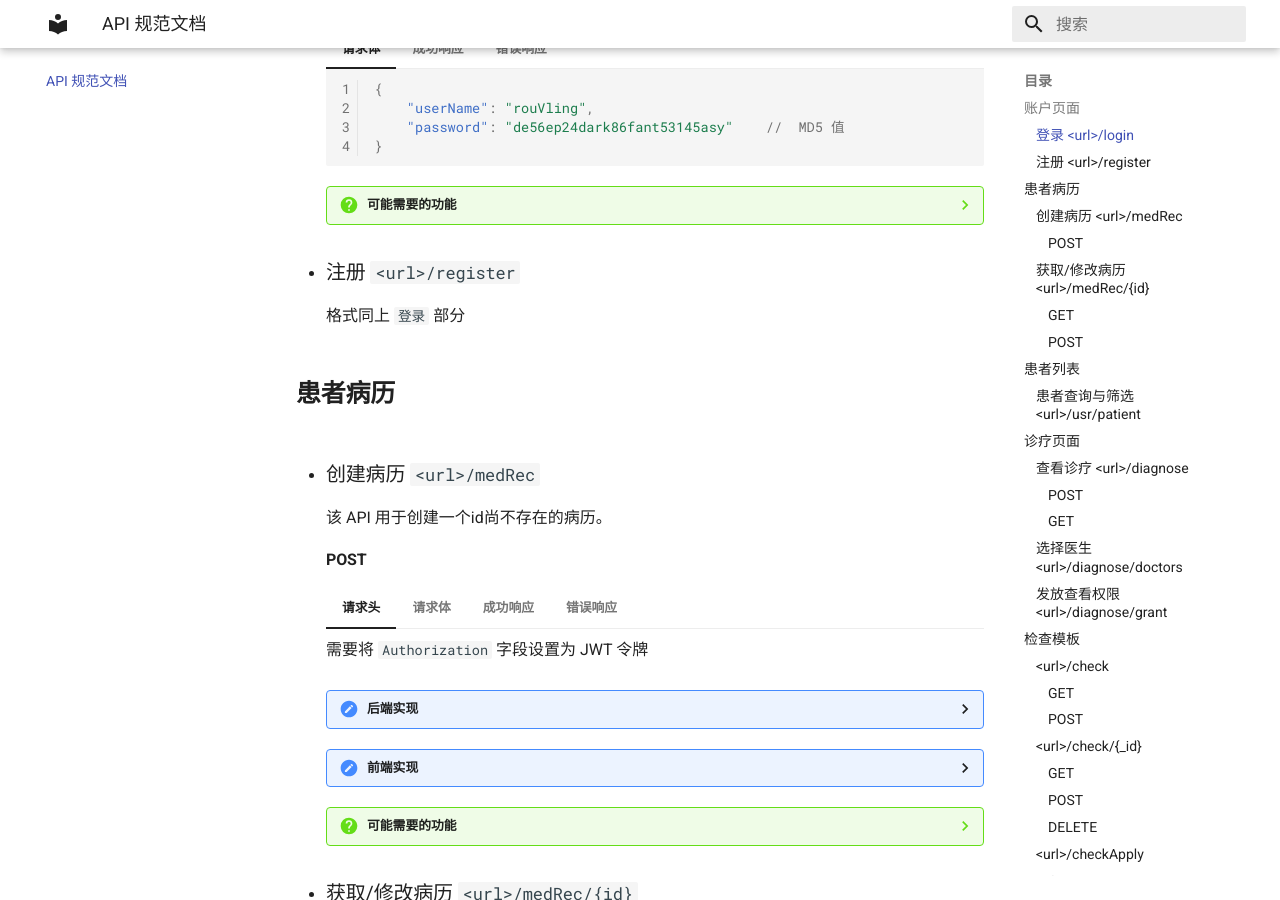
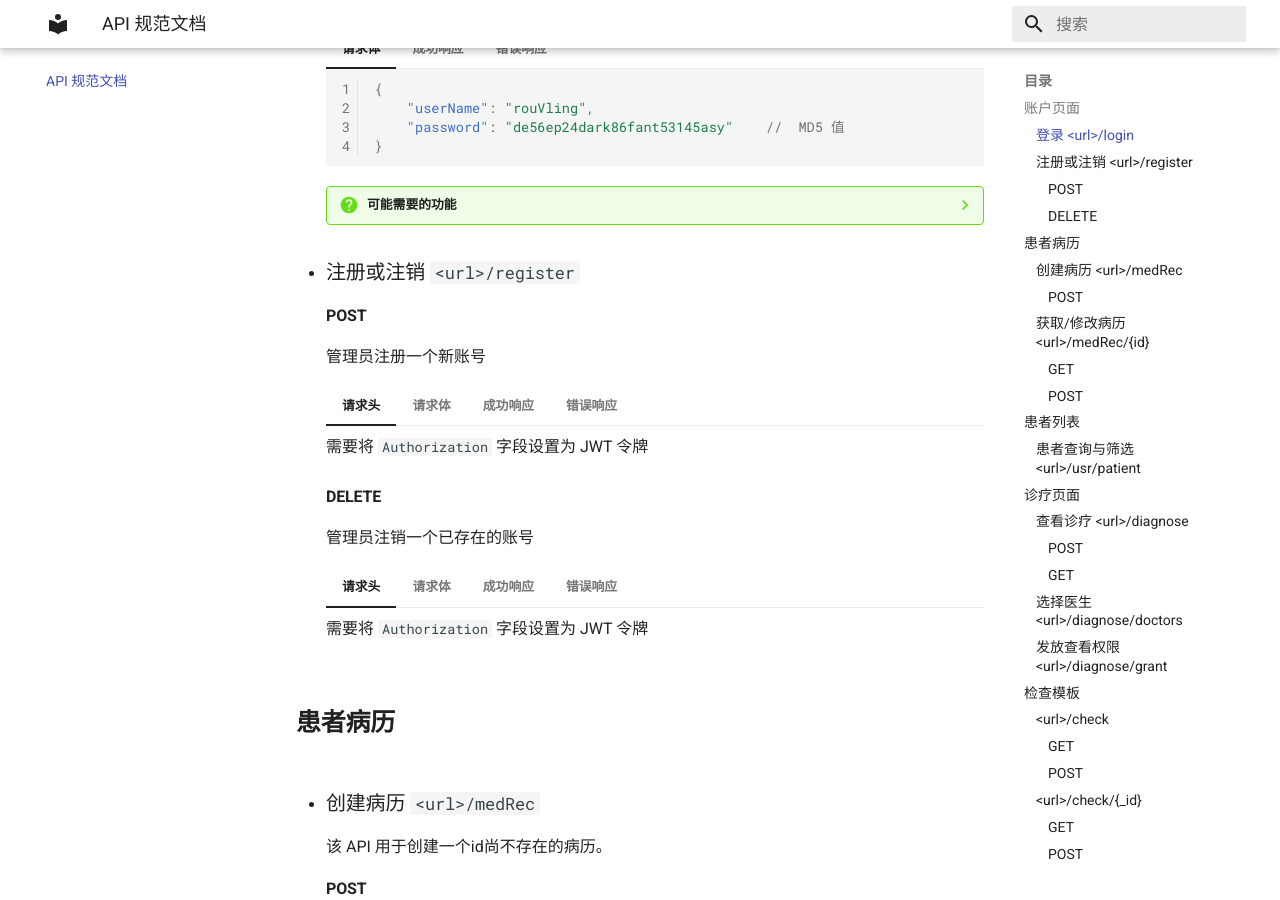
Before and after one commit to rouVling/2023SE-document, an MkDocs documentation site: the page built from docs/API.md, in a window 1280 px wide and 900 px high, scrolled down 513 px. Built offline with MkDocs 1.6.1 and Material for MkDocs 9.7.7, drawn with Linux system fonts in a browser that asks for light colours.

Commit message:
增加register的注销账号以及管理员鉴权

````diff
--- a/docs/API.md
+++ b/docs/API.md
@@ -43,9 +43,74 @@
 		- 医生端每次登录都更新token，实现三天不登录才需要重新登录
 		- [x] ~~支持用户名登录/工号登录~~ 使用唯一id即可
 
-- ### 注册 `<url>/register`
+- ### 注册或注销 `<url>/register`
 
-	格式同上 `登录` 部分
+	#### POST
+
+	管理员注册一个新账号
+
+	=== "请求头"
+
+		需要将 `Authorization` 字段设置为 JWT 令牌
+
+	=== "请求体"
+
+		```JSON
+		{
+			"userName": "rouVling",
+			"password": "de56ep24dark86fant53145asy"    //  MD5 值
+		}
+		```
+	=== "成功响应"
+
+		```JSON
+		{
+			"code": 0,
+			"info": "Succeed",
+			"token": "***.***.***" // JWT
+		}
+		```
+	=== "错误响应"
+
+		```JSON
+		{
+			"code": *,
+			"info": "[Some message]"
+		}
+		```
+
+	#### DELETE
+
+	管理员注销一个已存在的账号
+
+	=== "请求头"
+
+		需要将 `Authorization` 字段设置为 JWT 令牌
+
+	=== "请求体"
+
+		```JSON
+		{
+			"userName": "rouVling",
+		}
+		```
+	=== "成功响应"
+
+		```JSON
+		{
+			"code": 0,
+			"info": "Succeed",
+			"token": "***.***.***" // JWT
+		}
+		```
+	=== "错误响应"
+
+		```JSON
+		{
+			"code": *,
+			"info": "[Some message]"
+		}
+		```
 
 ## **患者病历**
 
````
